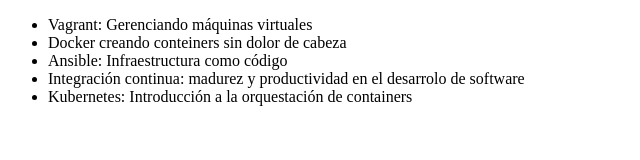
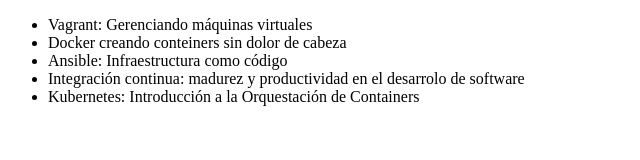
Before and after one commit to ManuelBelloTorres/Alura-git, a plain HTML site: page index.html in a window 1280 px wide. Shown: the full height of the page, 0-640 px from the left. Drawn offline with Linux system fonts and the light colour scheme.

Commit message:
modificando las mayusculas de Kubernetes

```diff
--- a/index.html
+++ b/index.html
@@ -10,7 +10,7 @@
          <li> Docker creando conteiners sin dolor de cabeza</li>
          <li> Ansible: Infraestructura como código </li>
          <li> Integración continua: madurez y productividad en el desarrolo de software </li>
-         <li> Kubernetes: Introducción a la orquestación de containers</li>
+         <li> Kubernetes: Introducción a la Orquestación de Containers</li>
      </ul>
 </body>
 </html>
```
